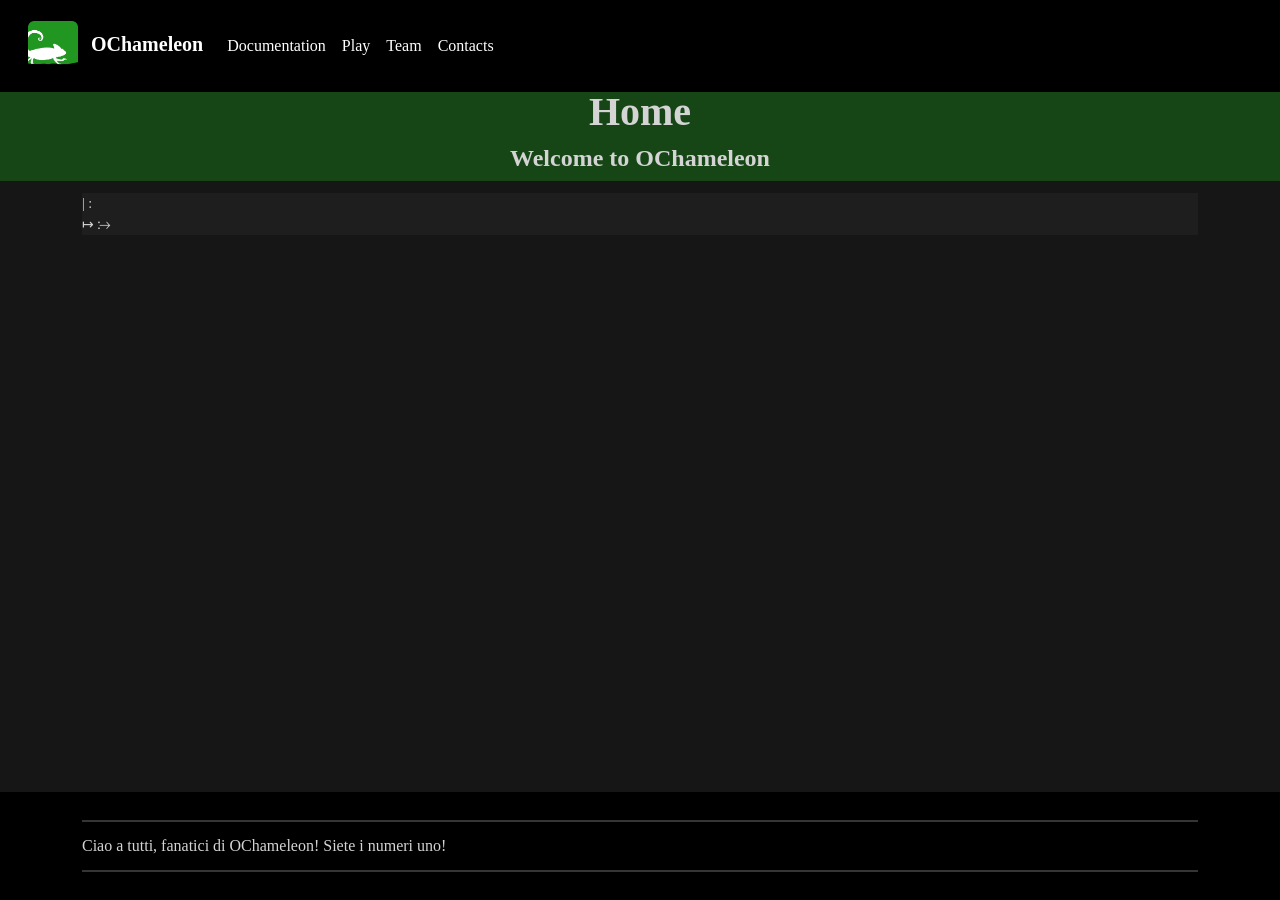
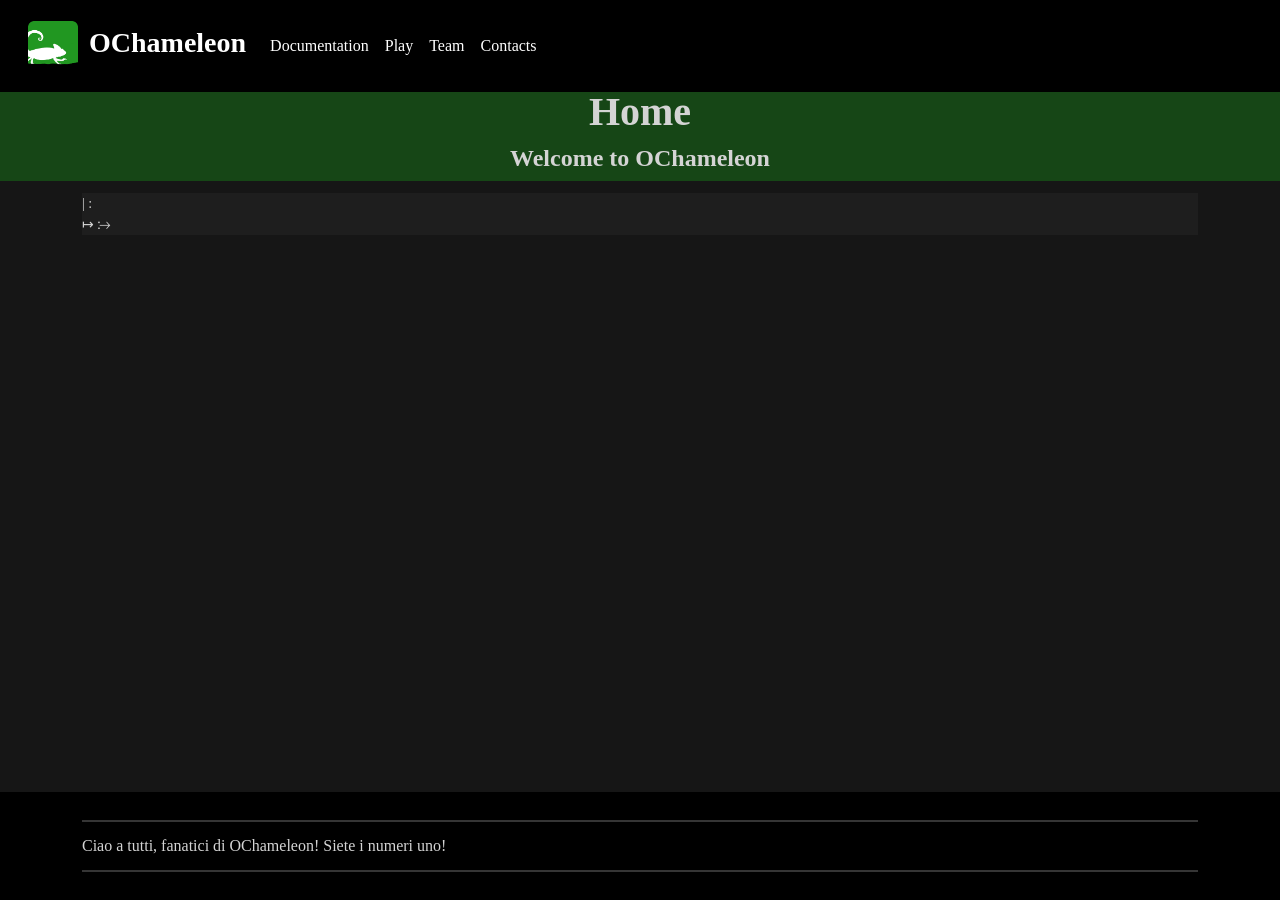
Before and after one commit to ochameleon/ochameleon.github.io, a Jekyll site: the page built from index.html, in a window 1280 px wide. Built offline with Jekyll 4.4.1, drawn with Linux system fonts in a browser that asks for light colours; some web fonts are replaced.

Commit message:
I forgot to increase font size of navbar-brand and decrease spacing with logo

```diff
--- a/_includes/menu.html
+++ b/_includes/menu.html
@@ -1,7 +1,7 @@
 <nav class="navbar navbar-expand-lg navbar-dark fixed-top p-3">
     <div class="container-fluid">
-        <a href="{{ '/' | relative_url }}" class="navbar-brand">
-            <img src="{{ '/files/logo/colour-icon-square-top.png' | relative_url }}" style="margin-right: 0.5rem;" width="50" alt="Logo">
+        <a href="{{ '/' | relative_url }}" class="navbar-brand fs-3">
+            <img src="{{ '/files/logo/colour-icon-square-top.png' | relative_url }}" style="margin-right: 0.25rem;" width="50" alt="Logo">
             <b>OChameleon</b>
         </a>
 
```
